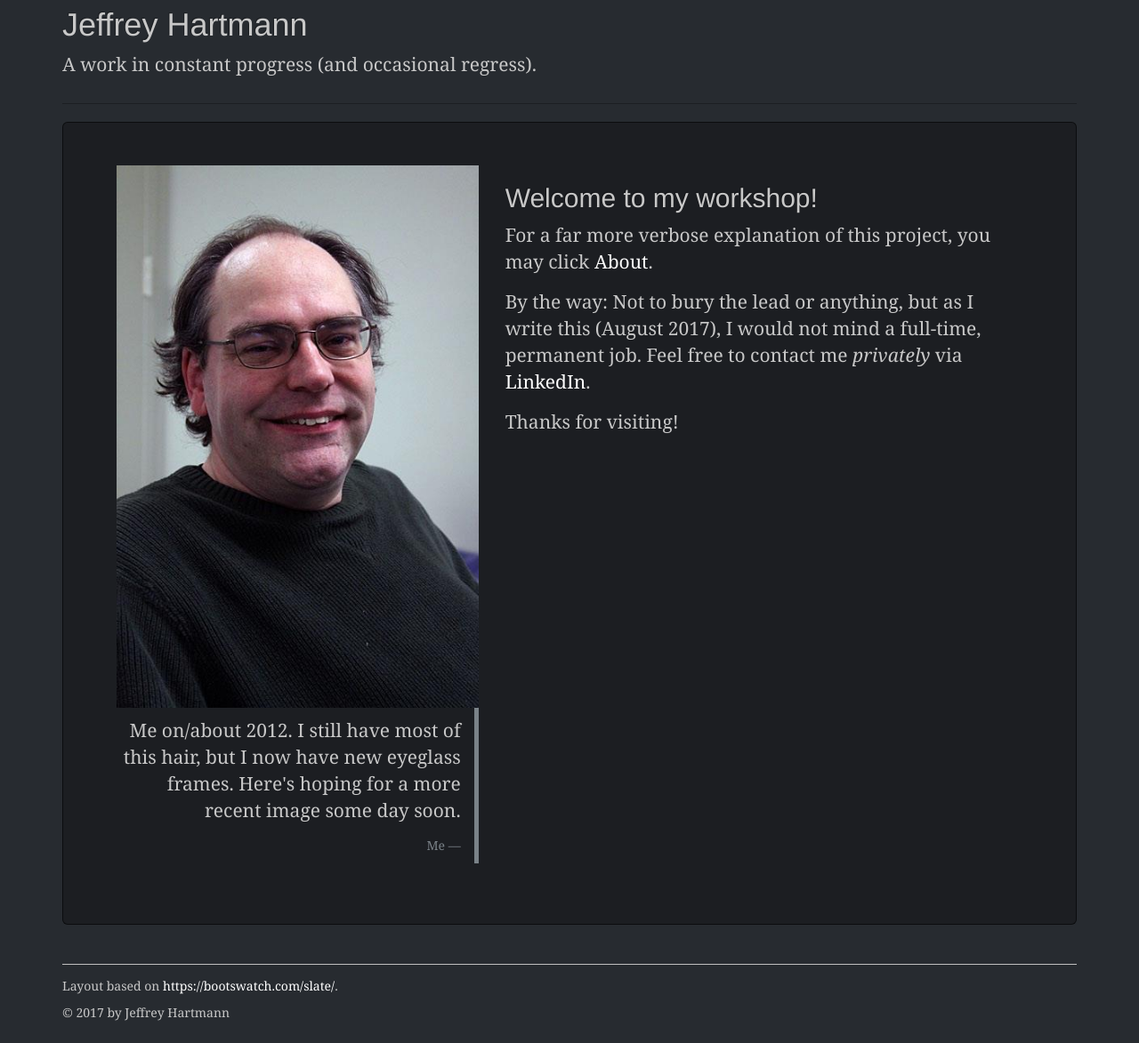
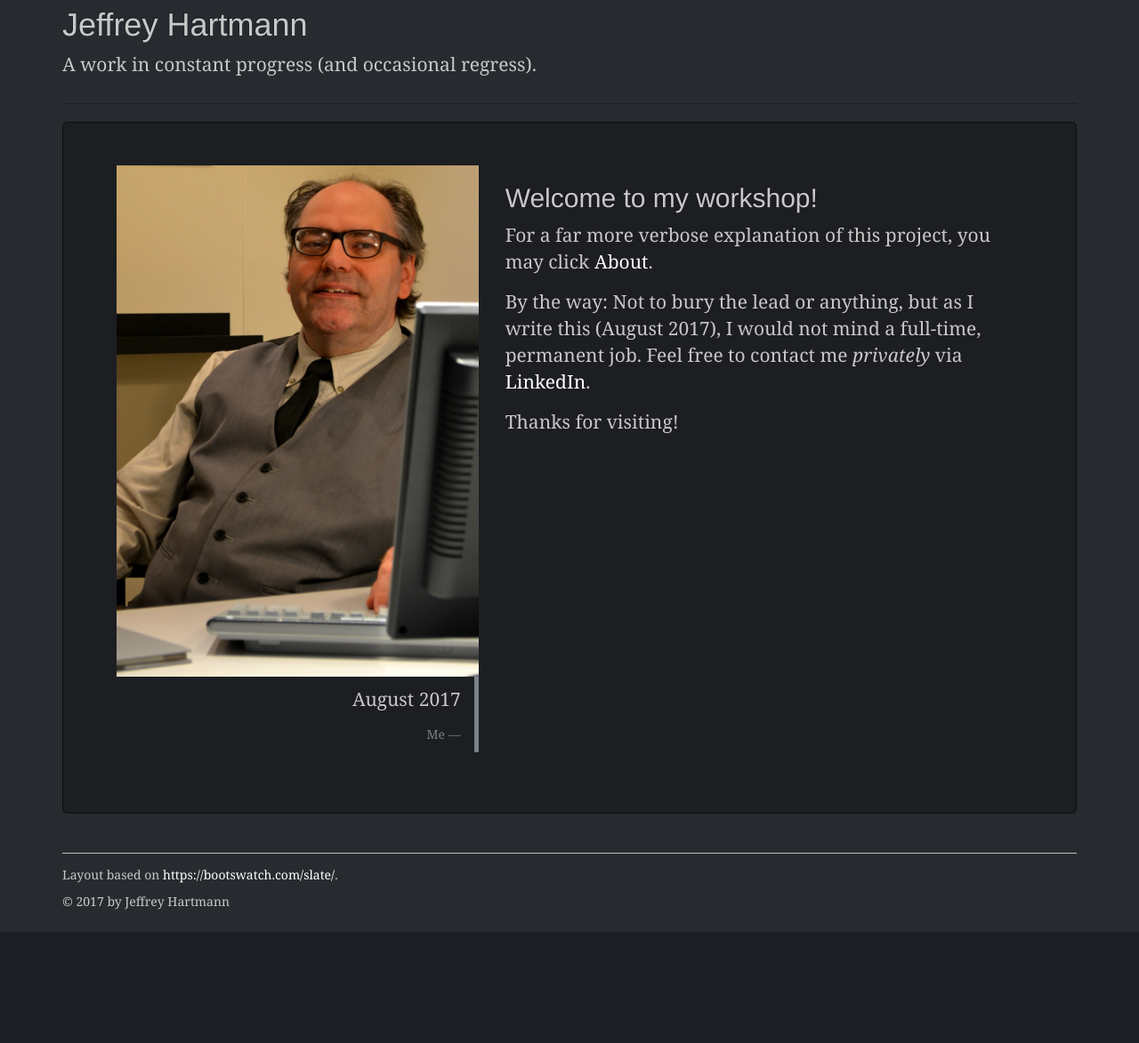
Before and after one commit to jephmann/jephmann, a PHP site: page / in a window 1280 px wide. Shown: the part 52-1225 px from the top of the page at 89% size. After the commit the page ends 1100 px from the top, so only its background shows below. Run offline with PHP 8.4, Linux system fonts and the light colour scheme.

Commit message:
Replaced 2012 photo with 2017 photo.

```diff
--- a/index.php
+++ b/index.php
@@ -15,13 +15,11 @@
 
             <div class="col-lg-5 col-md-5 col-sm-5">
 
-                <img src="_images/379395_2896829097182_85266811_n.jpg"
+                <img src="_images/me201708.jpg"
                      alt="Jeffrey Hartmann"
                      class="img100w" />
                 <blockquote class="blockquote-reverse">
-                    <p>Me on/about 2012. I still have most of this hair,
-                    but I now have new eyeglass frames. Here's hoping
-                    for a more recent image some day soon.</p>
+                    <p>August 2017</p>
                     <small>Me</small>
                 </blockquote>
 
```
Also changed, not shown: _images/me201708.jpg (added).
